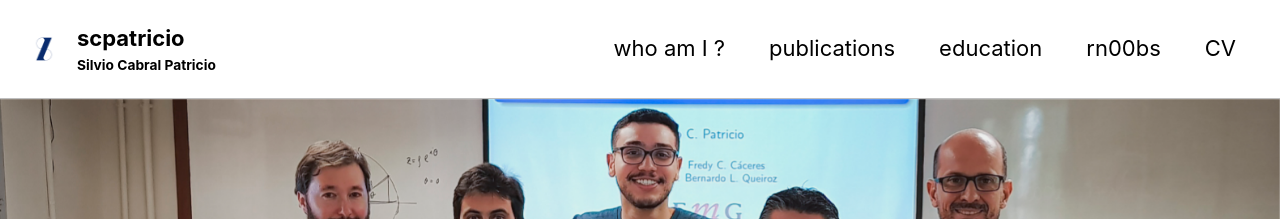
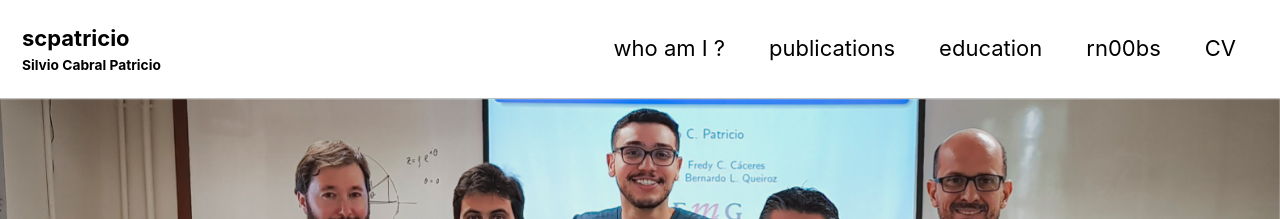
Before and after one commit to scpatricio/scpatricio.github.io, a Jekyll site: the page built from _pages/about.md, in a window 1280 px wide. Shown: the top 219 px of the page. Built offline with Jekyll 4.4.1, drawn with Linux system fonts in a browser that asks for light colours; cached includes are drawn as plain includes.

Commit message:
new github commit

```diff
--- a/_config.yml
+++ b/_config.yml
@@ -25,7 +25,7 @@ url                      : # the base hostname & protocol for your site e.g. "ht
 baseurl                  : # the subpath of your site, e.g. "/blog"
 repository               : # GitHub username/repo-name e.g. "mmistakes/minimal-mistakes"
 teaser                   : # path of fallback teaser image, e.g. "/assets/images/500x300.png"
-logo                     : "/images/logo_size.jpeg" # path of logo image to display in the masthead, e.g. "/assets/images/88x88.png"
+logo                     : # "/images/logo_size.jpeg" # path of logo image to display in the masthead, e.g. "/assets/images/88x88.png"
 masthead_title           : # overrides the website title displayed in the masthead, use " " for no title
 # breadcrumbs            : false # true, false (default)
 words_per_minute         : 200
```
